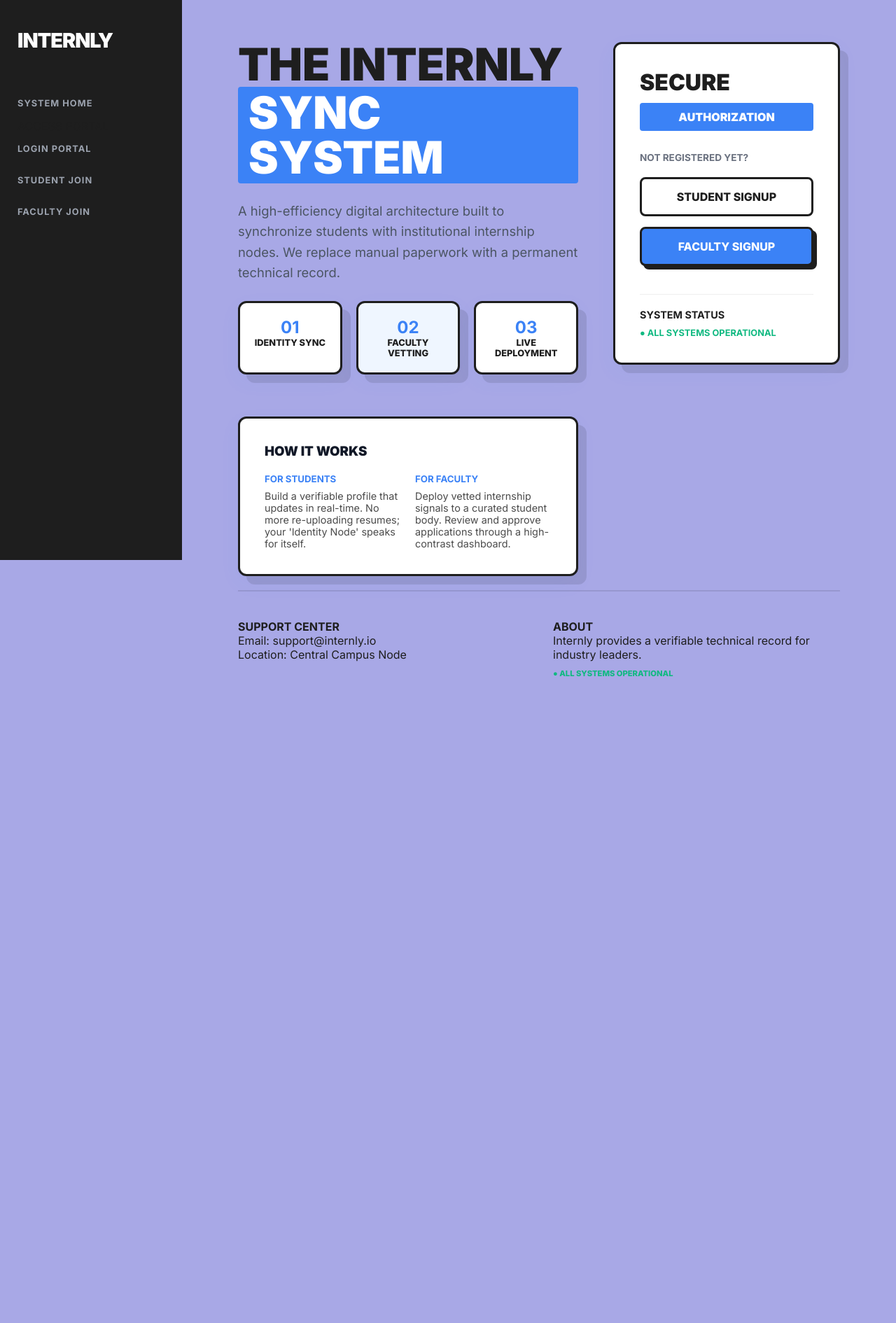
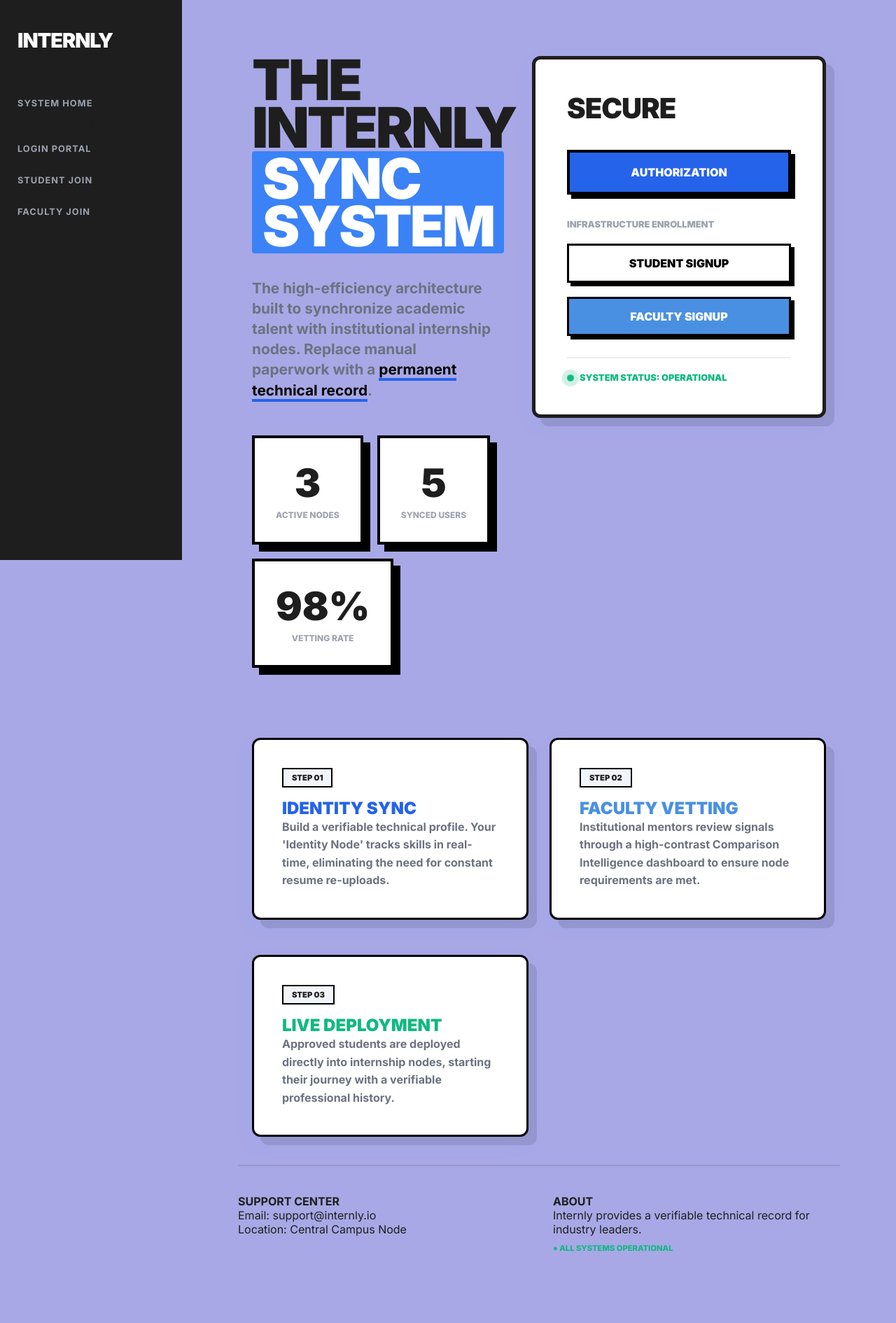
Before and after one commit to DarshanKaladiya/Student-Internship-System, a Django app: page / in a window 1280 px wide. Shown: the whole page at 70% size. Before the commit the page ends 967 px from the top, so only its background shows below. Run offline with Django 5.2, Linux system fonts and the light colour scheme; data comes from the database, SQL or seed files in the repository.

Commit message:
change home page design

```diff
--- a/management/templates/management/home.html
+++ b/management/templates/management/home.html
@@ -1,62 +1,129 @@
 {% extends 'management/base.html' %}
 {% block content %}
-<div class="landing-grid" style="display: grid; grid-template-columns: 1.2fr 0.8fr; gap: 50px;">
 
-    <div class="hero-text">
-        <h1 class="main-header">THE INTERNLY<br><span class="highlight-blue">SYNC SYSTEM</span></h1>
-        <p style="margin: 25px 0; font-size: 1.15rem; color: #4b5563; line-height: 1.6; font-weight: 500;">
-            A high-efficiency digital architecture built to synchronize students with institutional internship nodes.
-            We replace manual paperwork with a permanent technical record.
-        </p>
+<style>
+    /* Industrial Pulsing Status */
+    .status-pulse {
+        display: inline-block;
+        width: 10px;
+        height: 10px;
+        background: #10b981;
+        border-radius: 50%;
+        margin-right: 8px;
+        box-shadow: 0 0 0 rgba(16, 185, 129, 0.4);
+        animation: pulse-green 2s infinite;
+    }
+    @keyframes pulse-green {
+        0% { transform: scale(0.95); box-shadow: 0 0 0 0 rgba(16, 185, 129, 0.7); }
+        70% { transform: scale(1); box-shadow: 0 0 0 10px rgba(16, 185, 129, 0); }
+        100% { transform: scale(0.95); box-shadow: 0 0 0 0 rgba(16, 185, 129, 0); }
+    }
 
-        <div class="process-grid" style="display: grid; grid-template-columns: repeat(3, 1fr); gap: 20px; margin-bottom: 40px;">
-            <div class="workspace-card" style="padding: 20px; text-align: center;">
-                <h4 style="color: var(--brand-blue); font-size: 1.5rem;">01</h4>
-                <p style="font-weight: 800; font-size: 0.8rem;">IDENTITY SYNC</p>
-            </div>
-            <div class="workspace-card" style="padding: 20px; text-align: center; background: #eff6ff;">
-                <h4 style="color: var(--brand-blue); font-size: 1.5rem;">02</h4>
-                <p style="font-weight: 800; font-size: 0.8rem;">FACULTY VETTING</p>
-            </div>
-            <div class="workspace-card" style="padding: 20px; text-align: center;">
-                <h4 style="color: var(--brand-blue); font-size: 1.5rem;">03</h4>
-                <p style="font-weight: 800; font-size: 0.8rem;">LIVE DEPLOYMENT</p>
+    /* Metric Card Hover */
+    .metric-card {
+        background: white;
+        border: 4px solid black;
+        padding: 30px;
+        text-align: center;
+        box-shadow: 10px 10px 0px black;
+        transition: all 0.2s ease;
+    }
+    .metric-card:hover {
+        transform: translate(-5px, -5px);
+        box-shadow: 15px 15px 0px #2563eb;
+    }
+
+    /* Trust Badge Styling */
+    .trust-badge {
+        display: inline-block;
+        background: #f1f5f9;
+        border: 2px solid black;
+        padding: 5px 12px;
+        font-weight: 900;
+        font-size: 0.7rem;
+        text-transform: uppercase;
+        margin-bottom: 10px;
+    }
+</style>
+
+<div class="dashboard-container" style="max-width: 1200px; margin: 0 auto; padding: 20px;">
+
+    <div style="display: flex; justify-content: space-between; align-items: flex-start; gap: 50px; flex-wrap: wrap;">
+
+        <div style="flex: 1; min-width: 350px;">
+            <h1 style="font-size: 5rem; font-weight: 900; line-height: 0.85; margin: 0; letter-spacing: -3px; text-transform: uppercase;">
+                THE INTERNLY<br><span class="highlight-blue">SYNC SYSTEM</span>
+            </h1>
+            <p style="font-weight: 700; color: #6b7280; font-size: 1.3rem; margin: 35px 0; max-width: 600px; line-height: 1.4;">
+                The high-efficiency architecture built to synchronize academic talent with institutional internship nodes.
+                Replace manual paperwork with a <span style="color: black; border-bottom: 4px solid #2563eb;">permanent technical record</span>.
+            </p>
+
+            <div style="display: flex; gap: 20px; margin-top: 50px; flex-wrap: wrap;">
+                <div class="metric-card">
+                    <span style="font-size: 3.5rem; font-weight: 900; display: block;">{{ node_count }}</span>
+                    <span style="font-weight: 800; color: #9ca3af; text-transform: uppercase; font-size: 0.75rem;">Active Nodes</span>
+                </div>
+                <div class="metric-card">
+                    <span style="font-size: 3.5rem; font-weight: 900; display: block;">{{ user_count }}</span>
+                    <span style="font-weight: 800; color: #9ca3af; text-transform: uppercase; font-size: 0.75rem;">Synced Users</span>
+                </div>
+                <div class="metric-card">
+                    <span style="font-size: 3.5rem; font-weight: 900; display: block;">{{ vetting_rate }}</span>
+                    <span style="font-weight: 800; color: #9ca3af; text-transform: uppercase; font-size: 0.75rem;">Vetting Rate</span>
+                </div>
             </div>
         </div>
 
-        <div class="workspace-card">
-            <h3 style="margin-bottom: 20px; color: #111827; font-weight: 900;">HOW IT WORKS</h3>
-            <div style="display: grid; grid-template-columns: 1fr 1fr; gap: 20px;">
-                <div>
-                    <h5 style="color: var(--brand-blue); margin-bottom: 8px;">FOR STUDENTS</h5>
-                    <p style="font-size: 0.9rem; opacity: 0.8;">Build a verifiable profile that updates in real-time. No more re-uploading resumes; your 'Identity Node' speaks for itself.</p>
-                </div>
-                <div>
-                    <h5 style="color: var(--brand-blue); margin-bottom: 8px;">FOR FACULTY</h5>
-                    <p style="font-size: 0.9rem; opacity: 0.8;">Deploy vetted internship signals to a curated student body. Review and approve applications through a high-contrast dashboard.</p>
-                </div>
+        <div class="workspace-card" style="width: 420px; padding: 45px; background: white; border-width: 5px;">
+            <h2 style="font-weight: 900; margin-top: 0; font-size: 2.5rem; letter-spacing: -1px; text-transform: uppercase;">SECURE</h2>
+
+            <div style="margin-top: 35px; display: flex; flex-direction: column; gap: 20px;">
+                <a href="{% url 'login' %}" style="display: block; background: #2563eb; color: white; text-align: center; padding: 18px; text-decoration: none; font-weight: 900; text-transform: uppercase; border: 4px solid black; box-shadow: 6px 6px 0px black;">
+                    AUTHORIZATION
+                </a>
+
+                <p style="font-weight: 900; color: #9ca3af; font-size: 0.8rem; margin: 15px 0 0; text-transform: uppercase;">Infrastructure Enrollment</p>
+                <a href="{% url 'register' %}" style="display: block; background: white; color: black; text-align: center; padding: 15px; text-decoration: none; font-weight: 900; border: 3px solid black; box-shadow: 5px 5px 0px black; text-transform: uppercase;">
+                    STUDENT SIGNUP
+                </a>
+                <a href="{% url 'faculty_register' %}" style="display: block; background: #4a90e2; color: white; text-align: center; padding: 15px; text-decoration: none; font-weight: 900; border: 3px solid black; box-shadow: 5px 5px 0px black; text-transform: uppercase;">
+                    FACULTY SIGNUP
+                </a>
+            </div>
+
+            <div style="margin-top: 30px; padding-top: 20px; border-top: 2px solid #eee;">
+                <p style="font-weight: 900; font-size: 0.8rem; color: #10b981; display: flex; align-items: center;">
+                    <span class="status-pulse"></span> SYSTEM STATUS: OPERATIONAL
+                </p>
             </div>
         </div>
     </div>
 
-    <div class="auth-section">
-        <div class="workspace-card" style="position: sticky; top: 60px;">
-            <h2 style="font-size: 2rem; font-weight: 900; margin-bottom: 10px;">SECURE</h2>
-            <div style="background: var(--brand-blue); color: white; padding: 10px; font-weight: 900; border-radius: 4px; margin-bottom: 30px; text-align: center;">
-                AUTHORIZATION
-            </div>
-
-            <p style="font-size: 0.85rem; font-weight: 700; color: #6b7280; margin-bottom: 20px;">NOT REGISTERED YET?</p>
-            <div style="display: flex; flex-direction: column; gap: 15px;">
-                <a href="{% url 'register' %}" class="btn-outline">STUDENT SIGNUP</a>
-                <a href="{% url 'faculty_register' %}" class="btn-primary">FACULTY SIGNUP</a>
-            </div>
-
-            <div style="margin-top: 40px; border-top: 1px solid #eee; padding-top: 20px;">
-                <h4 style="font-size: 0.9rem; margin-bottom: 10px;">SYSTEM STATUS</h4>
-                <p style="font-size: 0.8rem; color: #10b981; font-weight: 700;">● ALL SYSTEMS OPERATIONAL</p>
-            </div>
+    <div style="margin-top: 100px; display: grid; grid-template-columns: repeat(auto-fit, minmax(320px, 1fr)); gap: 30px;">
+        <div class="workspace-card" style="padding: 40px; border-color: black;">
+            <div class="trust-badge">Step 01</div>
+            <h3 style="font-weight: 900; font-size: 1.5rem; margin-top: 5px; text-transform: uppercase; color: #2563eb;">Identity Sync</h3>
+            <p style="font-weight: 700; color: #6b7280; line-height: 1.6;">
+                Build a verifiable technical profile. Your 'Identity Node' tracks skills in real-time, eliminating the need for constant resume re-uploads.
+            </p>
+        </div>
+        <div class="workspace-card" style="padding: 40px; border-color: black;">
+            <div class="trust-badge">Step 02</div>
+            <h3 style="font-weight: 900; font-size: 1.5rem; margin-top: 5px; text-transform: uppercase; color: #4a90e2;">Faculty Vetting</h3>
+            <p style="font-weight: 700; color: #6b7280; line-height: 1.6;">
+                Institutional mentors review signals through a high-contrast Comparison Intelligence dashboard to ensure node requirements are met.
+            </p>
+        </div>
+        <div class="workspace-card" style="padding: 40px; border-color: black;">
+            <div class="trust-badge">Step 03</div>
+            <h3 style="font-weight: 900; font-size: 1.5rem; margin-top: 5px; text-transform: uppercase; color: #10b981;">Live Deployment</h3>
+            <p style="font-weight: 700; color: #6b7280; line-height: 1.6;">
+                Approved students are deployed directly into internship nodes, starting their journey with a verifiable professional history.
+            </p>
         </div>
     </div>
+
 </div>
+
 {% endblock %}
```
